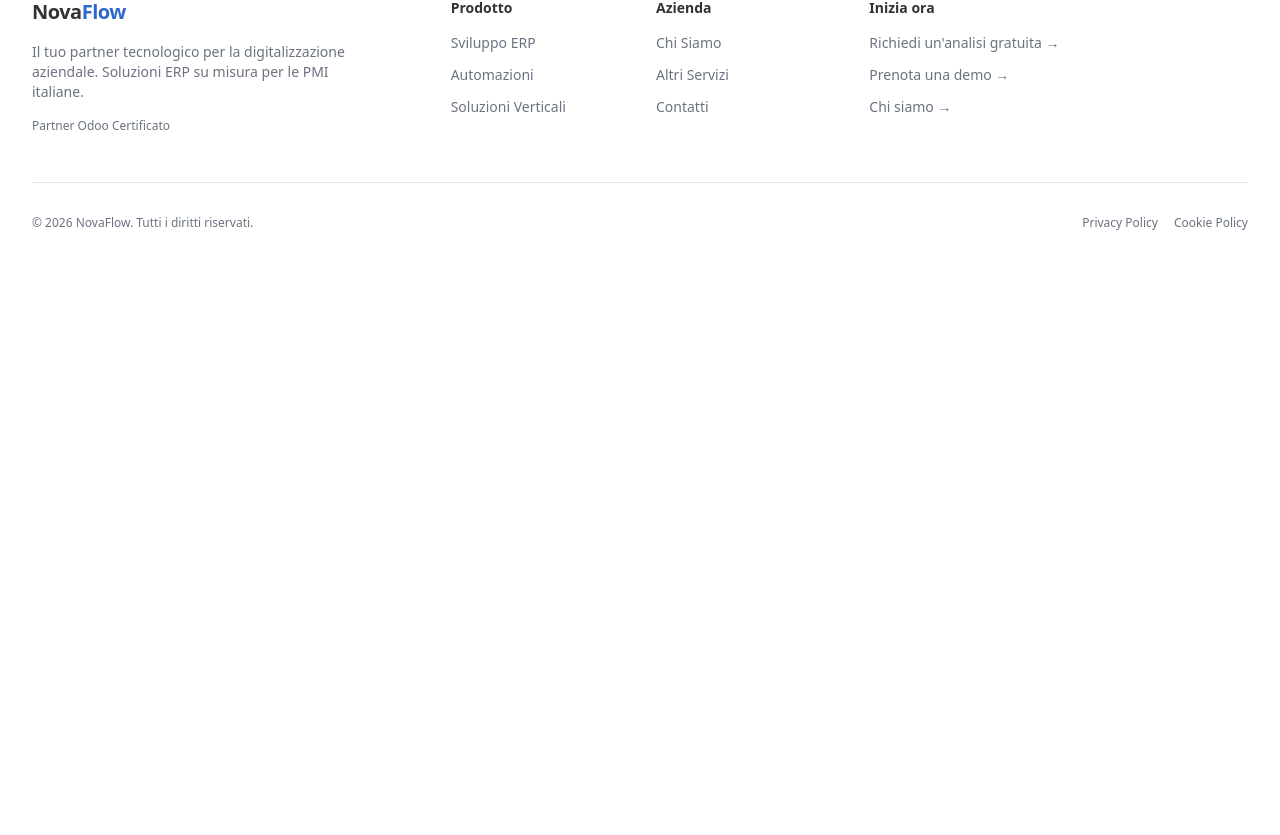
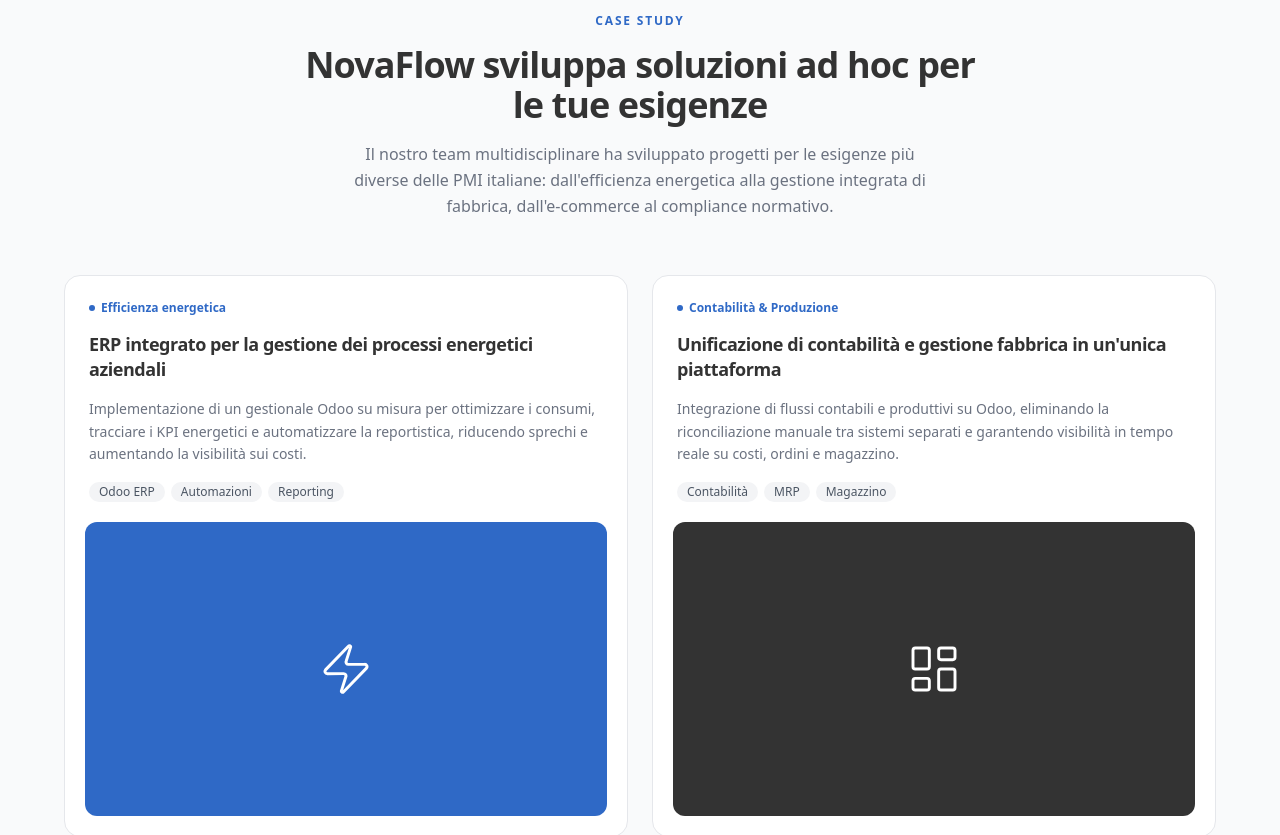
Before and after one commit to spagnoll1andre/10_nf_website, a Next.js app: page / in a window 1280 px wide. Shown: the part 5451-6286 px from the top of the page. Before the commit the page ends 5730 px from the top, so only its background shows below. Built offline with nearby package versions, Linux system fonts and the light colour scheme.

Commit message:
case study section

```diff
--- a/src/components/sections/CaseStudySection.tsx
+++ b/src/components/sections/CaseStudySection.tsx
@@ -1,7 +1,201 @@
-export default function CaseStudySection() {
+"use client";
+
+import { useRef } from "react";
+import { motion, useInView, type Transition } from "framer-motion";
+import {
+  Zap,
+  LayoutDashboard,
+  Globe,
+  Users,
+  type LucideIcon,
+} from "lucide-react";
+import { caseStudySection, type CaseStudyCard } from "@/data/case-study-section";
+import { cn } from "@/lib/utils";
+
+// ─── animation helpers ────────────────────────────────────────────────────────
+
+const EASE: [number, number, number, number] = [0.21, 0.47, 0.32, 0.98];
+
+const fadeUp = (delay: number) => ({
+  initial: { opacity: 0, y: 22 },
+  transition: { duration: 0.55, delay, ease: EASE } satisfies Transition,
+});
+
+const fadeIn = (delay: number) => ({
+  initial: { opacity: 0 },
+  transition: { duration: 0.45, delay, ease: EASE } satisfies Transition,
+});
+
+// ─── icon map ─────────────────────────────────────────────────────────────────
+
+const ICON_MAP: Record<CaseStudyCard["iconName"], LucideIcon> = {
+  Zap,
+  LayoutDashboard,
+  Globe,
+  Users,
+};
+
+// ─── accent styles ────────────────────────────────────────────────────────────
+
+const ACCENT: Record<
+  CaseStudyCard["accent"],
+  { block: string; icon: string }
+> = {
+  // Vivid blue — primary brand colour
+  primary: {
+    block: "bg-primary",
+    icon: "text-primary-foreground",
+  },
+  // Near-black — strong contrast
+  dark: {
+    block: "bg-foreground",
+    icon: "text-primary-foreground",
+  },
+  // Deep blue — accent-foreground token (oklch 0.38 0.14 265)
+  deep: {
+    block: "bg-accent-foreground",
+    icon: "text-primary-foreground",
+  },
+  // Subtle — secondary surface with border
+  subtle: {
+    block: "bg-secondary border border-border",
+    icon: "text-primary",
+  },
+};
+
+// ─── card sub-component ───────────────────────────────────────────────────────
+
+function CaseStudyCardItem({
+  card,
+  animate,
+  delay,
+}: {
+  card: CaseStudyCard;
+  animate: { opacity: number; y: number } | undefined;
+  delay: number;
+}) {
+  const Icon = ICON_MAP[card.iconName];
+  const { block, icon } = ACCENT[card.accent];
+
   return (
-    <div data-section="CaseStudySection">
-      <p>CaseStudySection — Tada · Stemau · Kosmail · Fraglia (autorizzazione nomi da confermare)</p>
-    </div>
+    <motion.div
+      {...fadeUp(delay)}
+      animate={animate}
+      className={cn(
+        "group flex flex-col overflow-hidden rounded-2xl border border-border bg-card",
+        "transition-shadow duration-300 hover:shadow-md"
+      )}
+    >
+      {/* ── Text content ── */}
+      <div className="flex flex-col gap-4 p-6 pb-5">
+        {/* Area pill tag */}
+        <span className="flex w-fit items-center gap-1.5 text-xs font-semibold text-primary">
+          <span
+            className="h-1.5 w-1.5 shrink-0 rounded-full bg-primary"
+            aria-hidden="true"
+          />
+          {card.area}
+        </span>
+
+        {/* Title */}
+        <h3 className="text-lg font-bold leading-snug tracking-tight text-foreground">
+          {card.title}
+        </h3>
+
+        {/* Description */}
+        <p className="text-sm leading-relaxed text-muted-foreground">
+          {card.description}
+        </p>
+
+        {/* Tags */}
+        <div className="flex flex-wrap gap-1.5">
+          {card.tags.map((tag) => (
+            <span
+              key={tag}
+              className="rounded-full bg-secondary px-2.5 py-0.5 text-xs font-medium text-secondary-foreground"
+            >
+              {tag}
+            </span>
+          ))}
+        </div>
+      </div>
+
+      {/* ── Visual block ── */}
+      <div
+        className={cn(
+          "mx-5 mb-5 flex aspect-video items-center justify-center rounded-xl",
+          block
+        )}
+      >
+        <Icon
+          className={cn(
+            "h-14 w-14 transition-transform duration-300 group-hover:scale-110",
+            icon
+          )}
+          aria-hidden="true"
+          strokeWidth={1.25}
+        />
+      </div>
+    </motion.div>
   );
 }
+
+// ─── main component ───────────────────────────────────────────────────────────
+
+export default function CaseStudySection() {
+  const ref = useRef<HTMLElement>(null);
+  const isInView = useInView(ref, { once: true, margin: "-80px" });
+
+  const animateUp = isInView ? { opacity: 1, y: 0 } : undefined;
+  const animateFade = isInView ? { opacity: 1 } : undefined;
+
+  return (
+    <section
+      ref={ref}
+      className="w-full bg-muted px-4 py-20 sm:px-6 lg:px-8 lg:py-28"
+    >
+      <div className="mx-auto max-w-6xl">
+
+        {/* Header */}
+        <div className="mb-14 flex flex-col items-center gap-4 text-center">
+          <motion.span
+            {...fadeIn(0)}
+            animate={animateFade}
+            className="text-xs font-semibold uppercase tracking-[0.15em] text-primary"
+          >
+            {caseStudySection.label}
+          </motion.span>
+
+          <motion.h2
+            {...fadeUp(0.08)}
+            animate={animateUp}
+            className="max-w-2xl text-3xl font-bold leading-tight tracking-tight text-foreground sm:text-4xl"
+          >
+            {caseStudySection.headline}
+          </motion.h2>
+
+          <motion.p
+            {...fadeUp(0.18)}
+            animate={animateUp}
+            className="max-w-xl text-base leading-relaxed text-muted-foreground"
+          >
+            {caseStudySection.subheadline}
+          </motion.p>
+        </div>
+
+        {/* Card grid — 1 col mobile / 2 col sm+ */}
+        <div className="grid grid-cols-1 gap-6 sm:grid-cols-2">
+          {caseStudySection.cards.map((card, i) => (
+            <CaseStudyCardItem
+              key={card.title}
+              card={card}
+              animate={animateUp}
+              delay={0.28 + i * 0.1}
+            />
+          ))}
+        </div>
+
+      </div>
+    </section>
+  );
+}
--- /dev/null
+++ b/src/data/case-study-section.ts
@@ -0,0 +1,63 @@
+export type CaseStudyCard = {
+  /** Lucide icon name — mapped to component in CaseStudySection.tsx */
+  iconName: "Zap" | "LayoutDashboard" | "Globe" | "Users";
+  /** Area di intervento — shown as the pill tag */
+  area: string;
+  title: string;
+  description: string;
+  tags: string[];
+  /** Controls the colored visual block background */
+  accent: "primary" | "dark" | "deep" | "subtle";
+};
+
+export type CaseStudySectionData = {
+  label: string;
+  headline: string;
+  subheadline: string;
+  cards: CaseStudyCard[];
+};
+
+export const caseStudySection: CaseStudySectionData = {
+  label: "Case Study",
+  headline: "NovaFlow sviluppa soluzioni ad hoc per le tue esigenze",
+  subheadline:
+    "Il nostro team multidisciplinare ha sviluppato progetti per le esigenze più diverse delle PMI italiane: dall'efficienza energetica alla gestione integrata di fabbrica, dall'e-commerce al compliance normativo.",
+  cards: [
+    {
+      iconName: "Zap",
+      area: "Efficienza energetica",
+      title: "ERP integrato per la gestione dei processi energetici aziendali",
+      description:
+        "Implementazione di un gestionale Odoo su misura per ottimizzare i consumi, tracciare i KPI energetici e automatizzare la reportistica, riducendo sprechi e aumentando la visibilità sui costi.",
+      tags: ["Odoo ERP", "Automazioni", "Reporting"],
+      accent: "primary",
+    },
+    {
+      iconName: "LayoutDashboard",
+      area: "Contabilità & Produzione",
+      title: "Unificazione di contabilità e gestione fabbrica in un'unica piattaforma",
+      description:
+        "Integrazione di flussi contabili e produttivi su Odoo, eliminando la riconciliazione manuale tra sistemi separati e garantendo visibilità in tempo reale su costi, ordini e magazzino.",
+      tags: ["Contabilità", "MRP", "Magazzino"],
+      accent: "dark",
+    },
+    {
+      iconName: "Globe",
+      area: "E-commerce & Distribuzione",
+      title: "E-commerce integrato con la rete di distribuzione Odoo",
+      description:
+        "Sviluppo di un e-commerce collegato al gestionale Odoo, con sincronizzazione automatica di stock, ordini e spedizioni attraverso l'intera rete distributiva.",
+      tags: ["E-commerce", "Odoo", "Logistica"],
+      accent: "deep",
+    },
+    {
+      iconName: "Users",
+      area: "Gestione associativa",
+      title: "Gestione iscrizioni, pagamenti e privacy su piattaforma Odoo",
+      description:
+        "Soluzione personalizzata per automatizzare iscrizioni, quote associative, pagamenti ricorrenti e adempimenti GDPR, con portale self-service per i soci.",
+      tags: ["Iscrizioni", "Pagamenti", "GDPR"],
+      accent: "subtle",
+    },
+  ],
+};
```
Also changed, not shown: branding/references/nf_reference_sections.md (+13 -5 lines).
